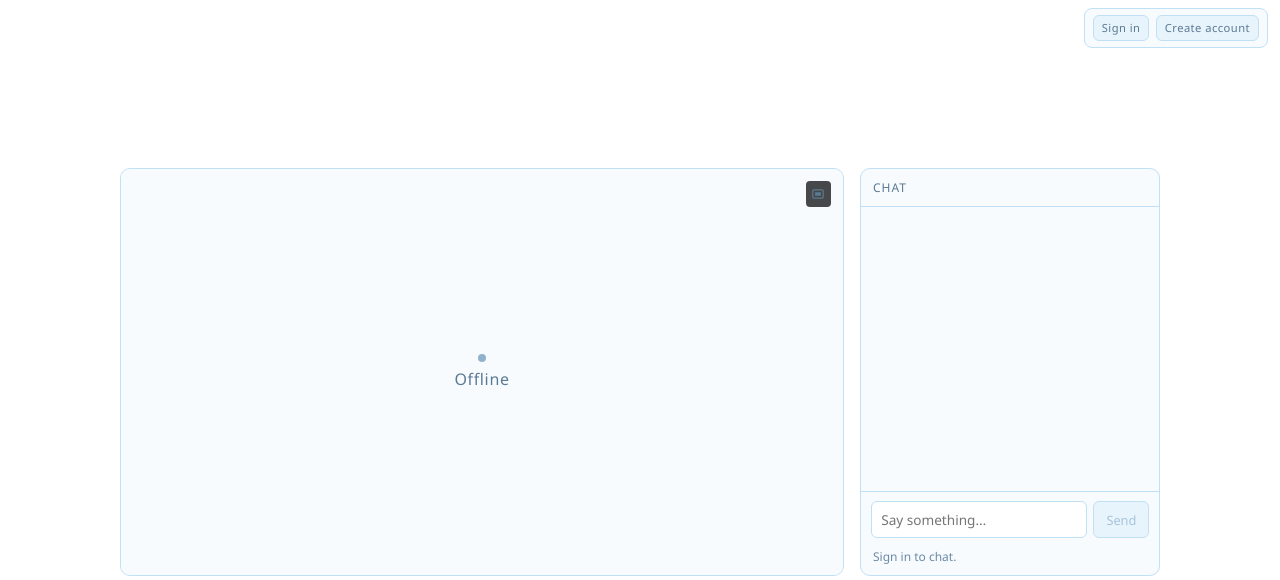
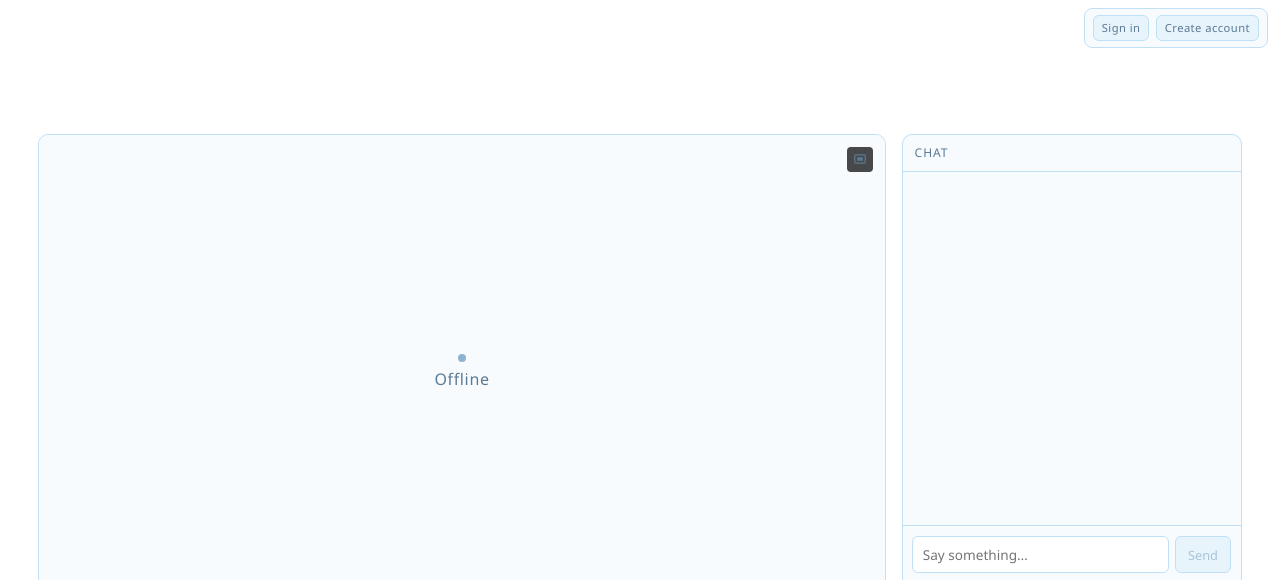
Before and after one commit to aleksandrtapinsh/landing_page, a website: page index.html in a window 1280 px wide. Shown: the top 580 px of the page. Drawn offline with nearby package versions, Linux system fonts and the light colour scheme; no server answers.

Commit message:
Update styles.css

```diff
--- a/styles.css
+++ b/styles.css
@@ -53,11 +53,11 @@ body {
 
 /* Keep that screen whole on short displays. The player's height follows its
    width, so cap the width by whatever height is left once the header and the
-   margins have taken their share — the 316px the chat column and the row's gap
+   margins have taken their share — the 356px the chat column and the row's gap
    occupy doesn't scale with the video, so it comes off the top. */
 @media (min-width: 861px) {
     .hero .live {
-        width: min(1040px, 94vw, calc(316px + (100dvh - var(--user-bar-height) - 9rem) * 16 / 9));
+        width: min(1400px, 94vw, calc(356px + (100dvh - var(--user-bar-height) - 9rem) * 16 / 9));
     }
 }
 
@@ -295,7 +295,7 @@ body {
     display: flex;
     flex-direction: column;
     gap: 0.5rem;
-    width: min(1040px, 94vw);
+    width: min(1400px, 94vw);
     margin-bottom: 2rem;
 }
 
@@ -492,7 +492,7 @@ body {
 .chat {
     display: flex;
     flex-direction: column;
-    flex: 0 0 300px;
+    flex: 0 0 340px;
     min-height: 0;
     border: 1px solid #bfe0f5;
     border-radius: 10px;
```
